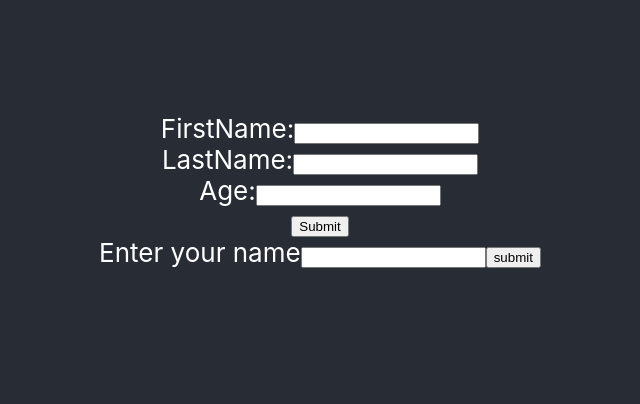
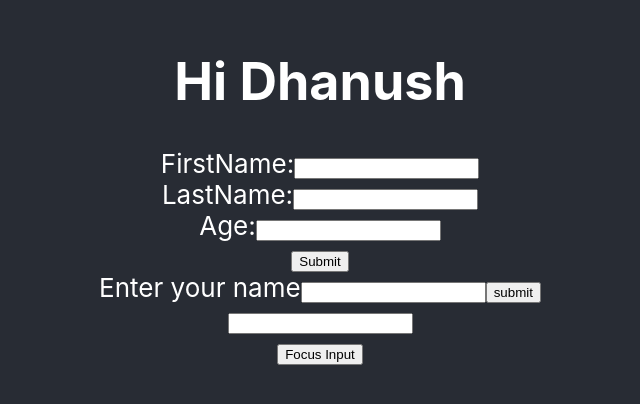
Before and after one commit to code-mamba/ReactJS, a React (Create React App) app: page / in a window 1280 px wide. Shown: the part 210-614 px from the top of the page, without its empty margins (320-960 px from the left). Built offline with nearby package versions, Linux system fonts and the light colour scheme.

Commit message:
UnControlled Components

```diff
--- a/src/App.js
+++ b/src/App.js
@@ -51,17 +51,18 @@ function App() {
       <ErrorBoundary>
       <Hero SuperHero={"Joker"}></Hero>
       </ErrorBoundary>
-      <FrParentInput></FrParentInput>
+
       <Table></Table>
       <ClickCounter></ClickCounter>
       <Profiler id='Hover' onRender={onRendercallback}>
       <Hover></Hover>
       </Profiler>
       <Jquery></Jquery>
-      <PortalDemo></PortalDemo>
-      <MyFunct></MyFunct> */}
+      <PortalDemo></PortalDemo> */}
+      <MyFunct></MyFunct>
       <RefDom></RefDom>
       <NameForm></NameForm>
+      <FrParentInput></FrParentInput>
       </header>
 
     </div>
--- a/src/ForwardRefInput.js
+++ b/src/ForwardRefInput.js
@@ -8,7 +8,7 @@ import React from "react";
 //         </div>
 //     )
 // }
-const FRInput = React.forwardRef((props, ref)=>{
+const FRInput = React.forwardRef((props,ref)=>{
     return(
         <div>
             <input type="text" ref={ref}></input>
```
